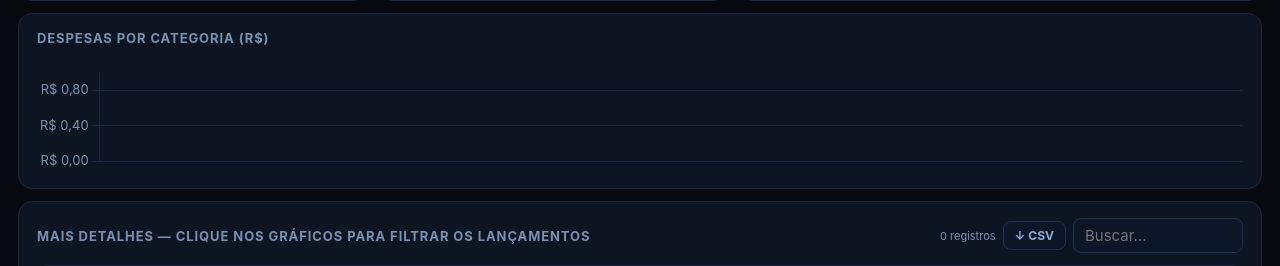
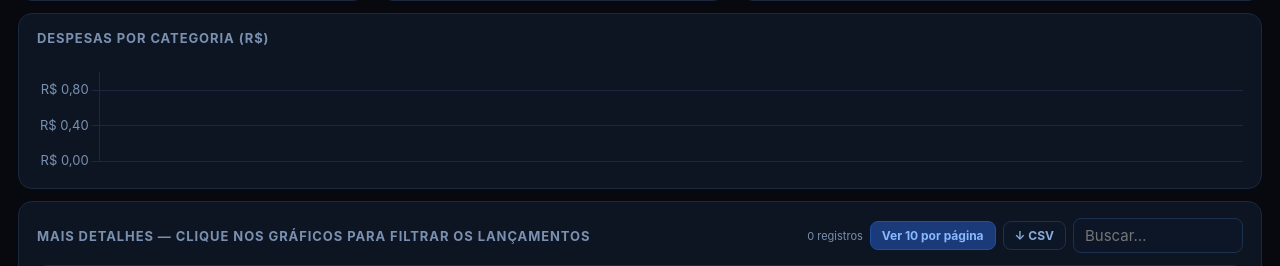
Before and after one commit to Abnerrum/AI, a Flask app: template relatorio-despesas/templates/index.html in a window 1280 px wide. Shown: the part 414-680 px from the top of the page. Run offline with Flask 3, Linux system fonts and the light colour scheme; the template is opened without the code that fills it: most values are stand-ins (such as "Sample title", 1, 10 or a date in 2020).

Commit message:
BI: exibir todos os lançamentos na tabela, com opção de paginação

```diff
--- a/relatorio-despesas/templates/index.html
+++ b/relatorio-despesas/templates/index.html
@@ -59,7 +59,7 @@ button,input,select{font:inherit;cursor:pointer}button:disabled{opacity:.5;curso
 .tbtn.primary{background:#1a3a7a;border-color:#2050a0;color:#89b8ff}
 .tsearch{background:#0d1626;border:1px solid #1e3050;border-radius:8px;padding:7px 11px;color:var(--text);width:170px;outline:none}
 .tsearch:focus{border-color:var(--accent)}
-.table-scroll{overflow-x:auto;border-radius:10px;border:1px solid var(--border);max-height:380px;overflow-y:auto}
+.table-scroll{overflow-x:auto;border-radius:10px;border:1px solid var(--border);max-height:none;overflow-y:visible}
 table{border-collapse:collapse;width:100%;min-width:700px}
 thead th{background:#0a1020;color:#6a90c0;font-size:12px;text-transform:uppercase;letter-spacing:.06em;padding:13px 14px;text-align:left;position:sticky;top:0;white-space:nowrap;border-bottom:1px solid var(--border)}
 thead th:last-child{text-align:right}
@@ -70,6 +70,7 @@ tbody td:last-child{text-align:right;font-weight:800;color:#e0f0ff;font-variant-
 .pager{display:flex;align-items:center;justify-content:flex-end;gap:10px;margin-top:12px;color:var(--muted);font-size:12px}
 .pager button{background:#0d1626;border:1px solid #1e3050;border-radius:6px;padding:5px 11px;color:#8aaad8;font-size:14px}
 .pager button:hover{background:#1a2a44}
+.pager[hidden]{display:none!important}
 /* ── TOAST ── */
 .toast{position:fixed;bottom:20px;right:20px;background:#0d2040;border:1px solid #1e4080;color:#c8e0ff;border-radius:12px;padding:14px 18px;font-size:13px;z-index:999;max-width:420px;box-shadow:var(--shadow)}
 .toast.error{background:#2a0a0a;border-color:#602020;color:#ffb0b0}
@@ -229,6 +230,7 @@ html[data-theme="light"] #fontesDialog summary{color:#1b518f!important}
       <div class="card-title" style="margin:0">Mais detalhes — clique nos gráficos para filtrar os lançamentos</div>
       <div class="tbl-actions">
         <span style="font-size:11px;color:var(--muted)" id="detailCount">0 registros</span>
+        <button class="tbtn primary" type="button" id="toggleAllRows" aria-pressed="true">Ver 10 por página</button>
         <button class="tbtn" id="csv">↓ CSV</button>
         <input class="tsearch" id="search" placeholder="Buscar…" autocomplete="off">
       </div>
@@ -326,7 +328,7 @@ Chart.defaults.borderColor='#1b2840';
 Chart.defaults.font.family='Inter,Segoe UI,Arial,sans-serif';
 Chart.defaults.font.size=13;
 
-let all=[],shown=[],page=1,pageSize=10,_autoSynced=false,_segFilter='',_syncInFlight=false;
+let all=[],shown=[],page=1,pageSize=10,showAllRows=true,_autoSynced=false,_segFilter='',_syncInFlight=false;
 let cGroups,cOrigins,cMonthly,cCats;
 
 function mkChart(id,cfg){return new Chart(document.getElementById(id),cfg)}
@@ -430,7 +432,8 @@ function render(){
 
 function renderTable(){
   const sorted=[...shown].sort((a,b)=>b.data.localeCompare(a.data)||b.valor-a.valor);
-  const start=(page-1)*pageSize,slice=sorted.slice(start,start+pageSize);
+  const start=showAllRows?0:(page-1)*pageSize;
+  const slice=showAllRows?sorted:sorted.slice(start,start+pageSize);
   const pages=Math.max(1,Math.ceil(shown.length/pageSize));
   $('#detailTable tbody').innerHTML=slice.length?slice.map((r,i)=>`<tr>
     <td style="color:var(--muted)">${start+i+1}</td>
@@ -443,8 +446,11 @@ function renderTable(){
     <td>${brl(r.valor)}</td>
   </tr>`).join(''):'<tr><td colspan="8" style="text-align:center;padding:30px;color:var(--muted)">Nenhum lançamento encontrado.</td></tr>';
   $('#detailCount').textContent=num(shown.length)+' registros';
-  $('#pageInfo').textContent=`${start+1}-${Math.min(start+pageSize,shown.length)}/${num(shown.length)}`;
-  $('#prev').disabled=page<=1;$('#next').disabled=page>=pages;
+  $('#toggleAllRows').textContent=showAllRows?'Ver 10 por página':'Ver todos os dados';
+  $('#toggleAllRows').setAttribute('aria-pressed',String(showAllRows));
+  $('.pager').hidden=showAllRows;
+  $('#pageInfo').textContent=shown.length===0?'0 registros':`${start+1}-${Math.min(start+pageSize,shown.length)}/${num(shown.length)}`;
+  $('#prev').disabled=showAllRows||page<=1;$('#next').disabled=showAllRows||page>=pages;
 }
 
 function load(data,live){
@@ -503,6 +509,7 @@ $('#btnFora').addEventListener('click',()=>{
 $('#apply').addEventListener('click',apply);
 $('#clear').addEventListener('click',()=>{for(const id of['category','origin','plate','year','startMonth','endMonth','search'])$('#'+id)&&($('#'+id).value='');_segFilter='';$('#btnGarantia').classList.remove('active');$('#btnFora').classList.remove('active');page=1;apply()});
 $('#search').addEventListener('keydown',e=>{if(e.key==='Enter')apply()});
+$('#toggleAllRows').addEventListener('click',()=>{showAllRows=!showAllRows;page=1;renderTable()});
 $('#prev').addEventListener('click',()=>{page=Math.max(1,page-1);renderTable()});
 $('#next').addEventListener('click',()=>{page++;renderTable()});
 $('#printButton').addEventListener('click',()=>window.print());
```
